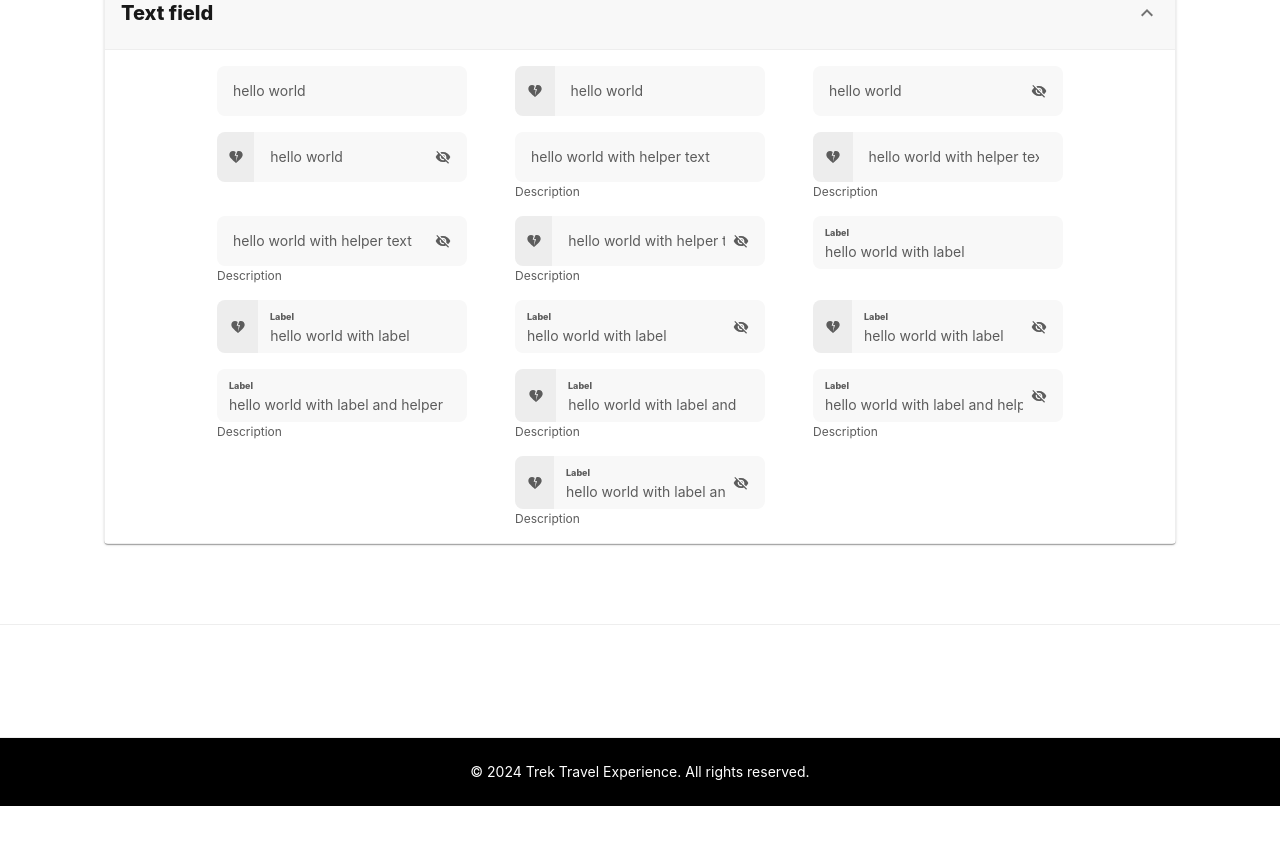
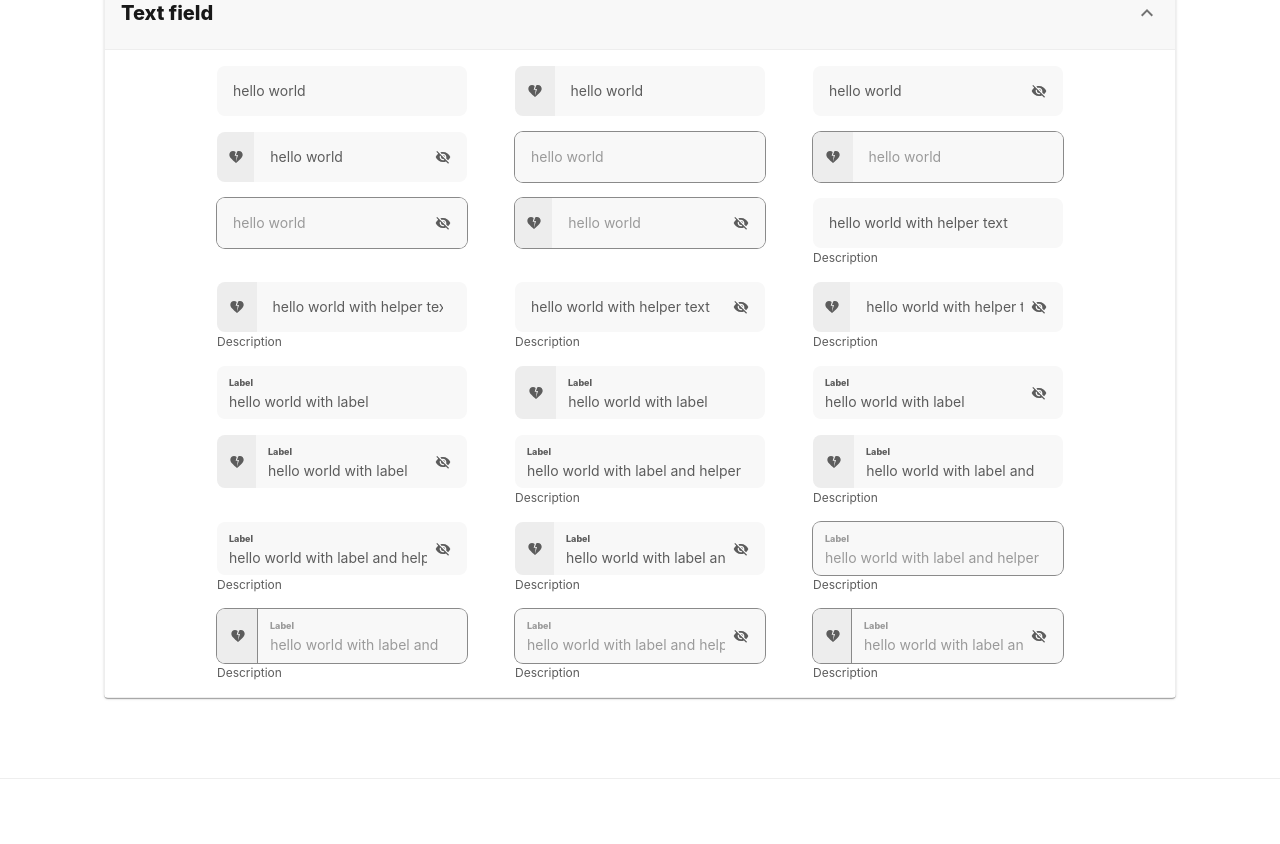
Before and after one commit to Yuki-kykyky/layout-demos, a Next.js app: page / in a window 1280 px wide. Shown: the part 400-1244 px from the top of the page. Before the commit the page ends 1206 px from the top, so only its background shows below. Built offline with nearby package versions, Linux system fonts and the light colour scheme.

Commit message:
feat disabled style

```diff
--- a/app/common/styles/style-setting.ts
+++ b/app/common/styles/style-setting.ts
@@ -11,35 +11,43 @@ export const Shadows = {
     description: "#848484 25% blur 30",
     style: "0px 0px 30px rgba(131.75, 131.75, 131.75, 0.25)",
   },
-    Focus:{
+  Focus: {
     description: "#643296, spread 2",
     style: "0px 0px 0px 2px #643296",
   },
-    Stroke:{
+  Stroke: {
     description: "#E8E8E8, spread 2",
     style: "0px 0px 0px 2px #E8E8E8",
   },
-    FocusBtn:{
+  FocusBtn: {
     description: "#FF7F37, spread 2",
     style: "0px 0px 0px 2px #FF7F37",
   },
-    LayerBlur:{
+  LayerBlur: {
     description: "blur 4",
     style: "4px 4px 4px 0px rgba(0, 0, 0, 0.25)",
+  },
+  Disabled: {
+    description: "disabled",
+    style: "0px 0px 0px 1px #8A8A8A",
+  },
+  Hover: {
+    description: "hover",
+    style: "0px 0px 0px 1px #1B4AF0",
   },
 };
 
 export const CornerRadius = {
-    Checkboxes:{
+  Checkboxes: {
     style: "4px",
   },
-    Buttons:{
+  Buttons: {
     style: "8px",
   },
-    Inputs:{
+  Inputs: {
     style: "16px",
   },
-    Cards:{
+  Cards: {
     style: "16px",
   },
 };
--- a/app/common/ui/page2/woop/woop-input.tsx
+++ b/app/common/ui/page2/woop/woop-input.tsx
@@ -16,12 +16,14 @@ export const WoopInput = ({
   endAdornment,
   label,
   helperText,
+  disabled = false,
 }: {
   value: string;
   startAdornment?: React.ReactNode;
   endAdornment?: React.ReactNode;
   label?: string;
   helperText?: string;
+  disabled?: boolean;
 }) => {
   return (
     <Box>
@@ -32,11 +34,20 @@ export const WoopInput = ({
           width: "250px",
           overflow: "hidden",
           "&:hover": {
-            boxShadow: Shadows.Focus.style,
+            boxShadow: Shadows.Hover.style,
           },
           "&:focus-within": {
             boxShadow: Shadows.FocusBtn.style,
           },
+          ...(disabled && {
+            boxShadow: Shadows.Disabled.style,
+            "&:hover": {
+              boxShadow: Shadows.Disabled.style,
+            },
+            "&:focus-within": {
+              boxShadow: Shadows.Disabled.style,
+            },
+          }),
         }}
       >
         {startAdornment && (
@@ -59,6 +70,7 @@ export const WoopInput = ({
 
         {label ? (
           <TextField
+            disabled={disabled}
             label={label}
             variant="filled"
             value={value}
@@ -70,6 +82,12 @@ export const WoopInput = ({
                 top: "4px",
                 lineHeight: "16px",
                 fontWeight: 800,
+                "&:hover": {
+                  color: (theme) => theme.palette.text.secondary,
+                },
+                "&:focus": {
+                  color: (theme) => theme.palette.text.secondary,
+                },
               },
             }}
             slotProps={{
@@ -91,6 +109,12 @@ export const WoopInput = ({
                     bgcolor: (theme) =>
                       `${theme.palette.background.paper} !important`,
                   },
+                  ...(disabled && {
+                    boxShadow: Shadows.Disabled.style,
+                    color: (theme) => theme.palette.text.disabled,
+                    bgcolor: (theme) =>
+                      `${theme.palette.background.paper} !important`,
+                  }),
                 },
                 endAdornment: (
                   <InputAdornment
@@ -111,6 +135,7 @@ export const WoopInput = ({
           />
         ) : (
           <InputBase
+            disabled={disabled}
             placeholder="Placeholder"
             value={value}
             endAdornment={
--- a/app/components/page2/text-field-list.tsx
+++ b/app/components/page2/text-field-list.tsx
@@ -10,6 +10,17 @@ export const TextFieldList = () => {
     { startAdornment: <HeartBroken />, value: "hello world" },
     { endAdornment: <VisibilityOff />, value: "hello world" },
     {
+      startAdornment: <HeartBroken />,
+      endAdornment: <VisibilityOff />,
+      value: "hello world",
+    },
+
+    // 禁用
+    { disabled: true, value: "hello world" },
+    { disabled: true, startAdornment: <HeartBroken />, value: "hello world" },
+    { disabled: true, endAdornment: <VisibilityOff />, value: "hello world" },
+    {
+      disabled: true,
       startAdornment: <HeartBroken />,
       endAdornment: <VisibilityOff />,
       value: "hello world",
@@ -78,6 +89,36 @@ export const TextFieldList = () => {
       helperText: "Description",
       value: "hello world with label and helper text",
     },
+
+    // 带 label 和 helptext 被禁用
+    {
+      label: "Label",
+      helperText: "Description",
+      value: "hello world with label and helper text",
+      disabled: true,
+    },
+    {
+      startAdornment: <HeartBroken />,
+      label: "Label",
+      helperText: "Description",
+      value: "hello world with label and helper text",
+      disabled: true,
+    },
+    {
+      endAdornment: <VisibilityOff />,
+      label: "Label",
+      helperText: "Description",
+      value: "hello world with label and helper text",
+      disabled: true,
+    },
+    {
+      startAdornment: <HeartBroken />,
+      endAdornment: <VisibilityOff />,
+      label: "Label",
+      helperText: "Description",
+      value: "hello world with label and helper text",
+      disabled: true,
+    },
   ];
 
   return (
```
Lines whose indentation alone changed are shown as unchanged.
